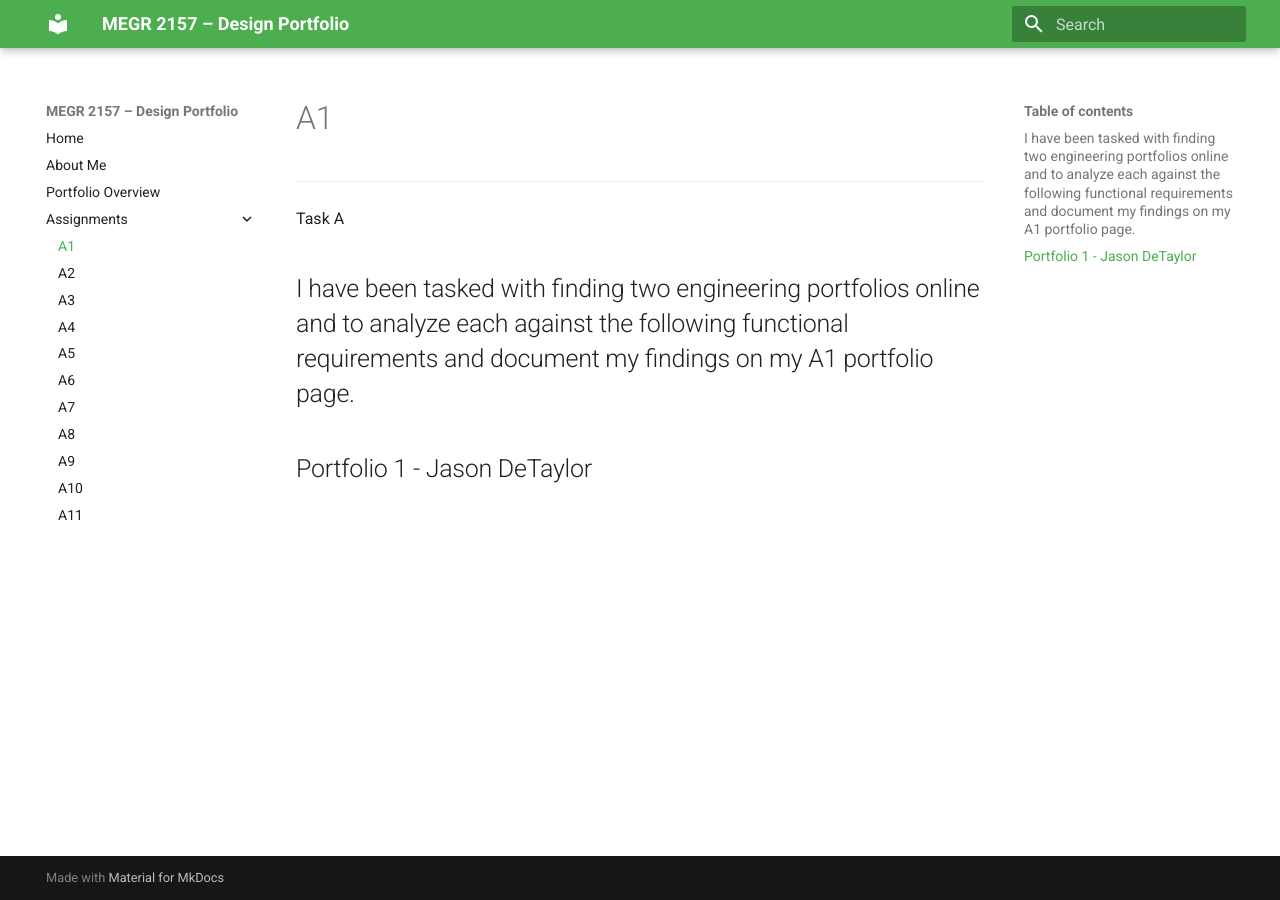
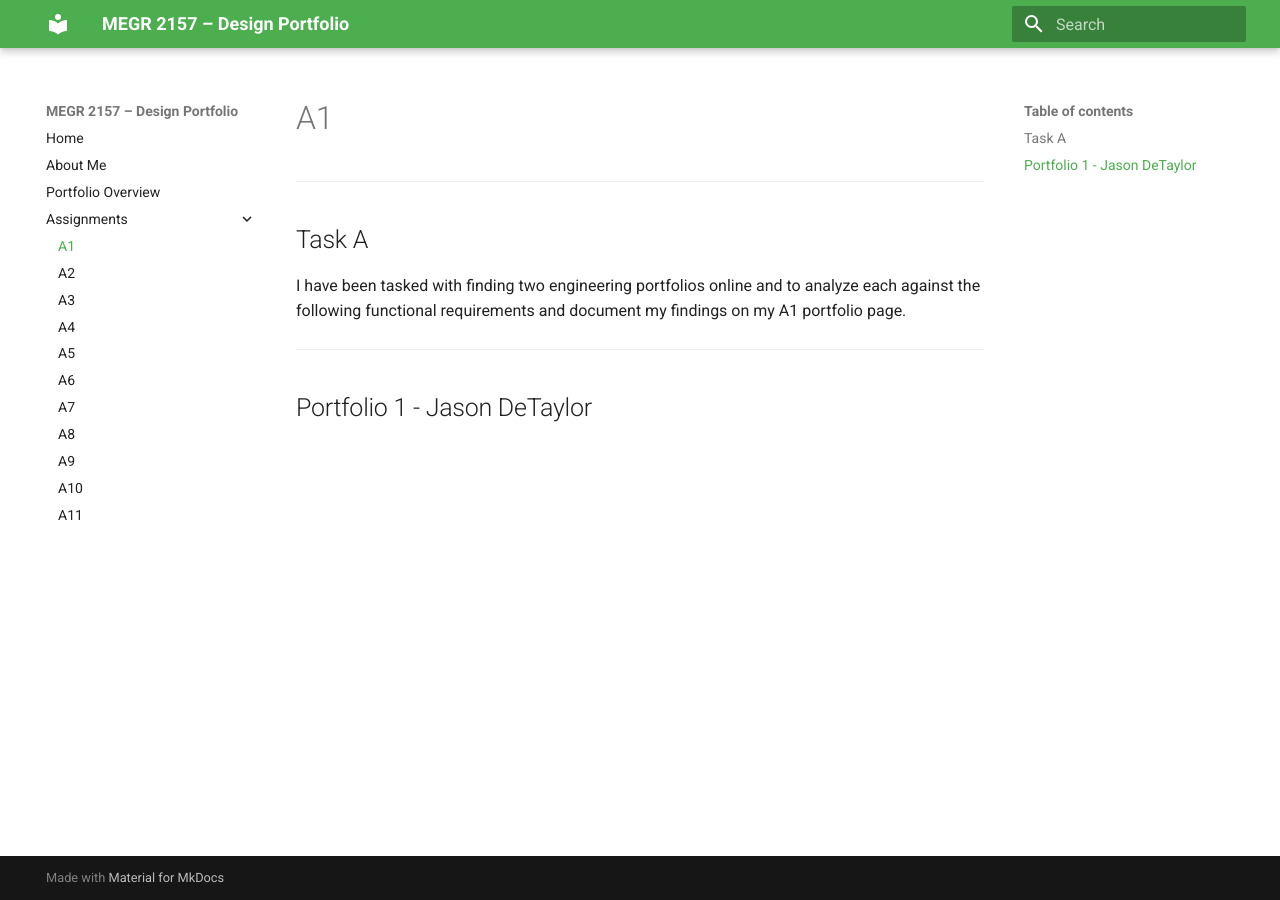
Before and after one commit to Grady-St/portfolio1, an MkDocs documentation site: the page built from docs/assignments/A01/index.md, in a window 1280 px wide. Built offline with MkDocs 1.6.1 and Material for MkDocs 9.7.7, drawn with Linux system fonts in a browser that asks for light colours.

Commit message:
Enhance Task A section with a heading
Added a second-level heading for Task A.

```diff
--- a/docs/assignments/A01/index.md
+++ b/docs/assignments/A01/index.md
@@ -1,7 +1,8 @@
 # A1
 ---
-Task A
+## Task A
 
 I have been tasked with finding two engineering portfolios online and to analyze each against the following functional requirements and document my findings on my A1 portfolio page.
+
 ---
 ## Portfolio 1 - Jason DeTaylor
```
